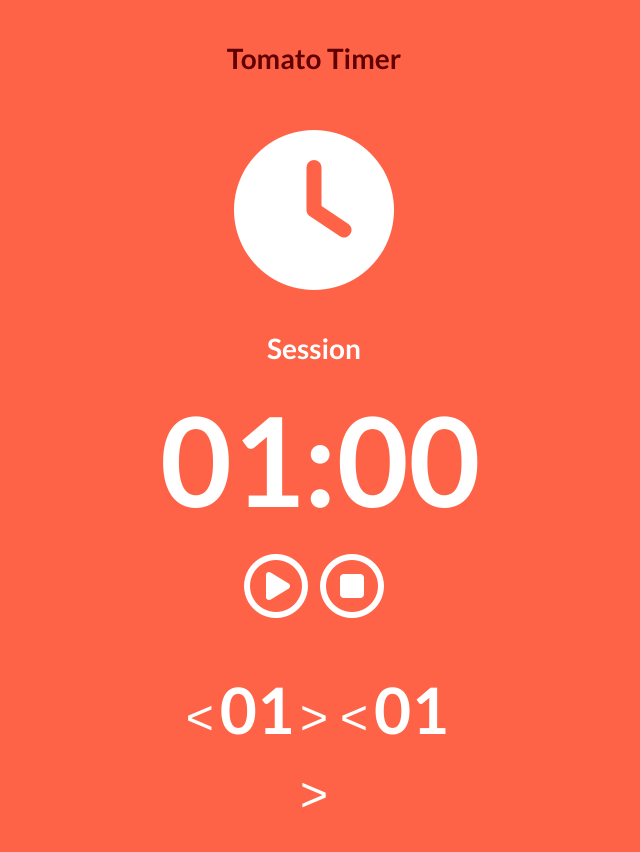
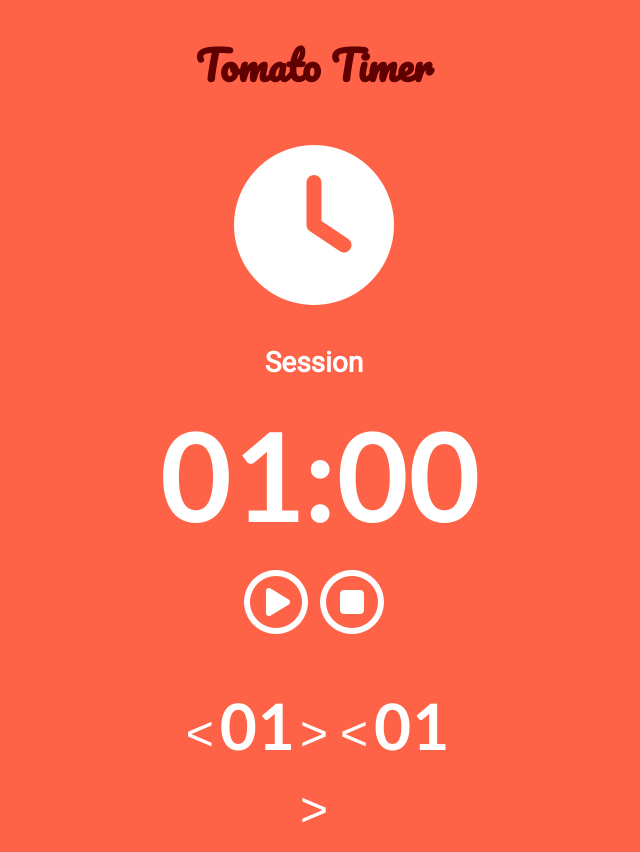
Before and after one commit to joshuapohan/react-podomoro, a React (Create React App) app: page / in a window 1280 px wide. Shown: the whole page, without its empty margins (326-966 px from the left). Built offline with nearby package versions, Linux system fonts and the light colour scheme.

Commit message:
added fonts, react-router dependency

```diff
--- a/package.json
+++ b/package.json
@@ -6,6 +6,7 @@
     "react": "^16.9.0",
     "react-dom": "^16.9.0",
     "react-redux": "^7.1.0",
+    "react-router-dom": "5.0.1",
     "react-scripts": "3.1.1",
     "redux": "^4.0.4"
   },
--- a/public/index.html
+++ b/public/index.html
@@ -24,7 +24,7 @@
       work correctly both with client-side routing and a non-root public URL.
       Learn how to configure a non-root public URL by running `npm run build`.
     -->
-    <link rel="stylesheet" href="https://cdnjs.cloudflare.com/ajax/libs/semantic-ui/2.4.1/semantic.min.css"/>
+  <link href="https://fonts.googleapis.com/css?family=Pacifico|Roboto&display=swap" rel="stylesheet">    <link rel="stylesheet" href="https://cdnjs.cloudflare.com/ajax/libs/semantic-ui/2.4.1/semantic.min.css"/>
     <script src="https://kit.fontawesome.com/195cc34b6d.js"></script>
     <title>React App</title>
   </head>
--- a/src/components/App.css
+++ b/src/components/App.css
@@ -29,6 +29,10 @@ button {
   color: white;
 }
 
+.timer-label {
+  font-family: "Roboto", sans-serif;
+}
+
 .timer-countdown {
   font-size: 15.5vmin !important;
 }
@@ -42,6 +46,11 @@ body {
   color: #600000;
   margin-top: 5vmin !important;
   text-align: center !important;
+}
+
+.main-title > h1 {
+  font-family: "Pacifico", cursive;
+  font-size: 40px;
 }
 
 .play-icon,
--- a/src/components/App.js
+++ b/src/components/App.js
@@ -67,6 +67,7 @@ class App extends React.Component {
       if (navigator.vibrate) {
         navigator.vibrate(1000);
       }
+      //
       if (this.props.timer.isSession) {
         this.props.toggleTimer(this.props.break, "Break", false);
       } else {
@@ -95,7 +96,7 @@ class App extends React.Component {
           <div className="row main-timer">
             <div className="five wide computer two wide mobile column" />
             <div className="six wide computer twelve wide mobile column">
-              <h1>{this.props.timer.label}</h1>
+              <h1 className="timer-label">{this.props.timer.label}</h1>
               <h1 className="timer-countdown">
                 {this.getClockDisplay(this.props.timer.value, false)}
               </h1>
```
